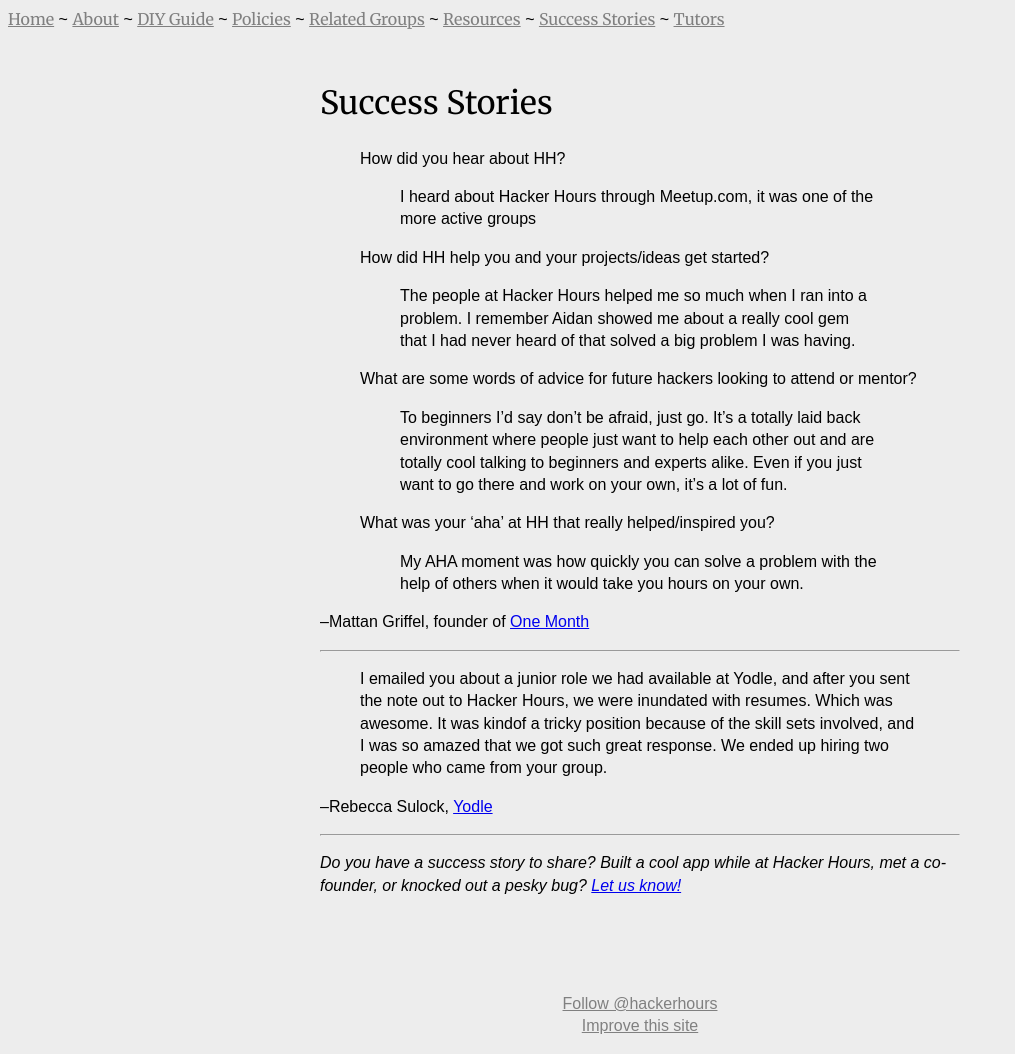
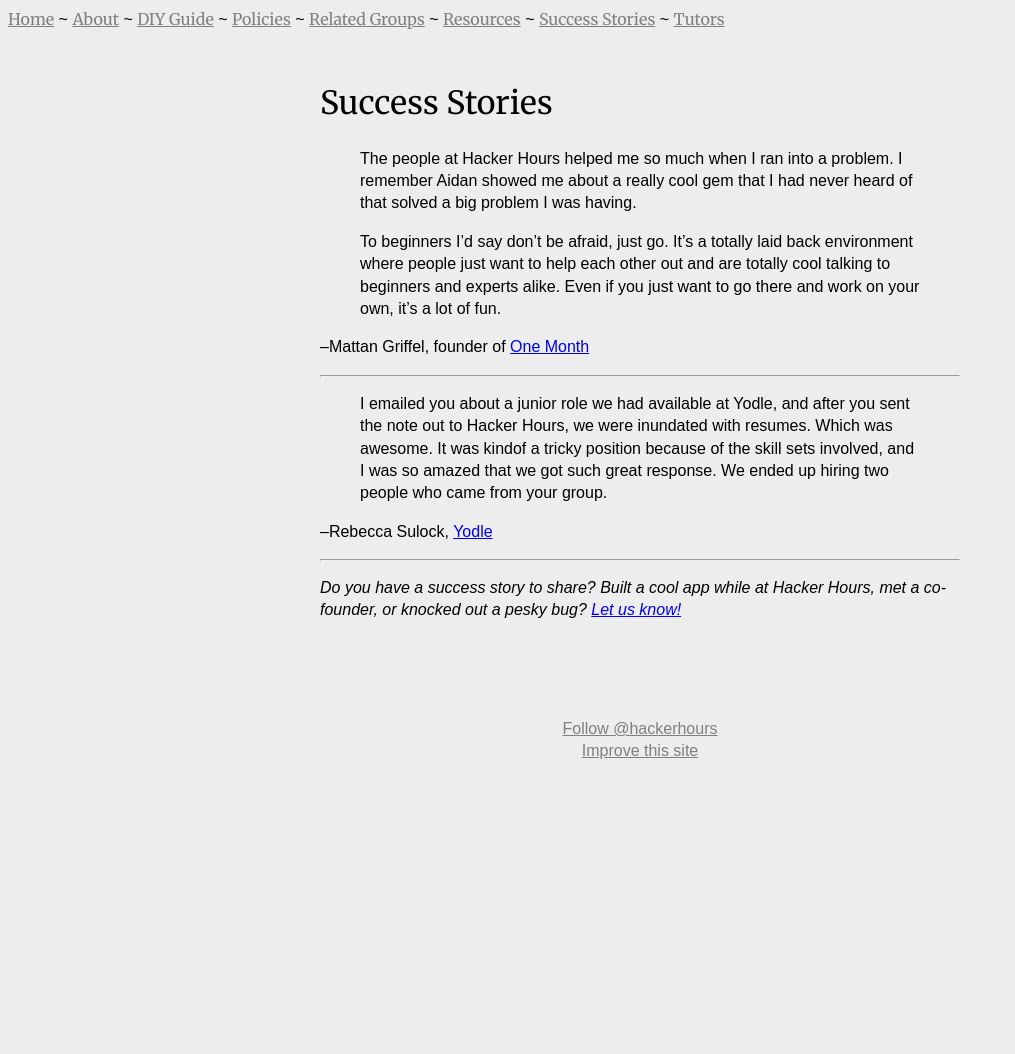
Before and after one commit to HackerHours/hackerhours.org, a Jekyll site: the page built from success-stories.md, in a window 1280 px wide. Shown: the whole page, without its empty margins (0-1015 px from the left). Built offline with Jekyll 4.4.1, drawn with Linux system fonts in a browser that asks for light colours; nearby versions of some CDN libraries; some web fonts are replaced; Markdown is read by kramdown in place of the engine named in the settings; comment, search, counter and statistics services are not loaded; after the commit the page ends 900 px from its top, so only the background shows below that.

Commit message:
slim down quotes from mattan

```diff
--- a/success-stories.md
+++ b/success-stories.md
@@ -3,21 +3,9 @@
 title: Success Stories
 ---
 
-> How did you hear about HH?
+> The people at Hacker Hours helped me so much when I ran into a problem. I remember Aidan showed me about a really cool gem that I had never heard of that solved a big problem I was having.
 >
-> > I heard about Hacker Hours through Meetup.com, it was one of the more active groups
->
-> How did HH help you and your projects/ideas get started?
->
-> > The people at Hacker Hours helped me so much when I ran into a problem. I remember Aidan showed me about a really cool gem that I had never heard of that solved a big problem I was having.
->
-> What are some words of advice for future hackers looking to attend or mentor?
->
-> > To beginners I'd say don't be afraid, just go. It's a totally laid back environment where people just want to help each other out and are totally cool talking to beginners and experts alike. Even if you just want to go there and work on your own, it's a lot of fun.
->
-> What was your 'aha' at HH that really helped/inspired you?
->
-> > My AHA moment was how quickly you can solve a problem with the help of others when it would take you hours on your own.
+> To beginners I'd say don't be afraid, just go. It's a totally laid back environment where people just want to help each other out and are totally cool talking to beginners and experts alike. Even if you just want to go there and work on your own, it's a lot of fun.
 
 –Mattan Griffel, founder of [One Month](https://onemonth.com)
 
```
